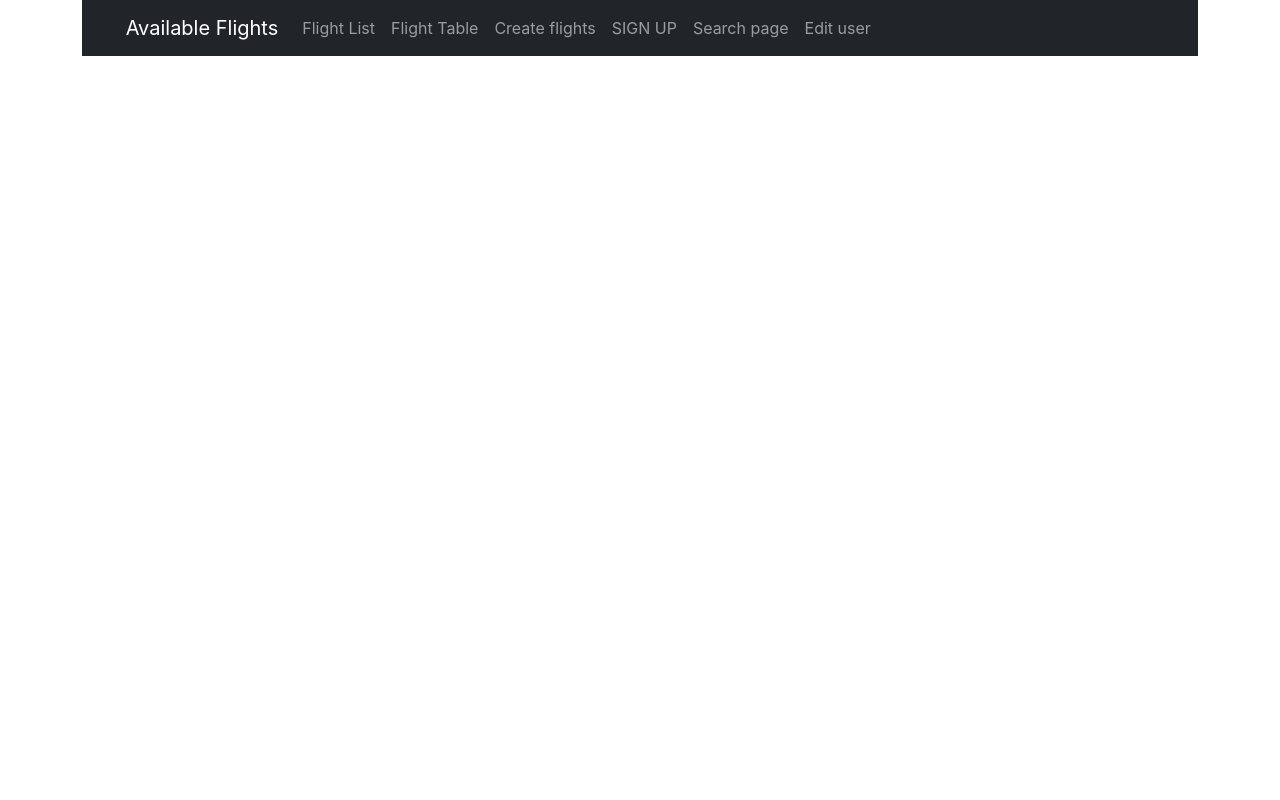
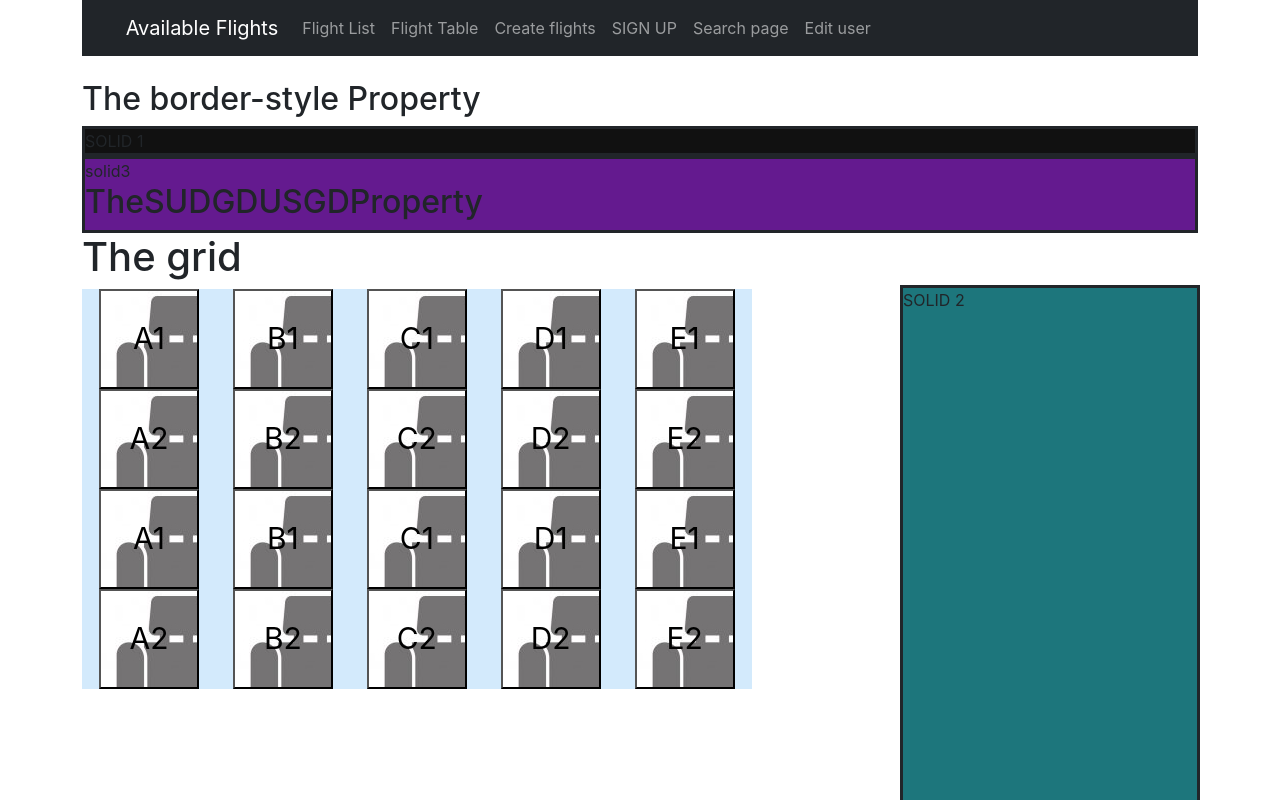
Before and after one commit to advanced-computer-lab/Shawarma-Eaters, a React (Create React App) app in the folder Shawarma-Eaters/: page /seats in a window 1280 px wide. Shown: the top 800 px of the page. Built offline with nearby package versions, Linux system fonts and the light colour scheme.

Commit message:
seats start try
just trying out stuff
all of it maybe thrown in the trash idk

```diff
--- a/Shawarma-Eaters/src/App.js
+++ b/Shawarma-Eaters/src/App.js
@@ -15,6 +15,8 @@ import DeleteFlight from './components/flight-list.component';
 import EditUser from './components/update-user.component';
 import SearchPage from "./components/search-plus.component";
 import CreateUser from "./components/create-user.component";
+
+import Seats from './components/Seats/seats';
 
 function App() {
   const [buttonPopup,SetButtonPopup]= useState(false);
@@ -34,6 +36,9 @@ function App() {
       <Route path="/createuser" component={CreateUser} />
       <Route path="/searchplus" component={SearchPage} />
       <Route path="/edituser/:id" component={EditUser} />
+
+      <Route path="/seats" component={Seats} />
+
 
 
 
--- /dev/null
+++ b/Shawarma-Eaters/src/components/Seats/seats.css
@@ -0,0 +1,62 @@
+
+div.solid1 {
+    border-style: solid;
+    background-color: #111;
+
+}
+div.solid2 {
+    border-style: solid;
+    width: 300px;
+    height: 900px;
+    background-color: rgb(29, 118, 124);
+    position: absolute;
+    left: 900px;
+    top: 285px;
+
+}
+div.solid3 {
+    border-style: solid;
+    background-color: rgb(100, 26, 143);
+
+}
+
+button.button{
+    background-image: url("seat-icon.jpg");
+    position: static;
+    width: 100px;
+    height: 100px;
+    object-fit: contain;
+
+}
+
+
+
+
+div.grid-container {
+  display: grid;
+  grid-template-columns: auto auto auto auto auto;
+  grid-row-gap: 0px;
+  grid-gap: 0px;
+  background-color: #2196F3;
+  padding: 0px;
+  width: 60%;
+
+}
+
+div.grid-container > div {
+  background-color: rgba(255, 255, 255, 0.8);
+  text-align: center;
+  padding: 0px ;
+  font-size: 30px;
+  object-fit: contain;
+
+}
+
+
+img {
+    background-image: url("seat-icon.jpg");
+
+    width: 50px;
+    height: 50px;
+    object-fit: contain;
+  }
--- /dev/null
+++ b/Shawarma-Eaters/src/components/Seats/seats.js
@@ -0,0 +1,94 @@
+import React, { useState } from "react";
+import Form from "react-bootstrap/Form";
+import Button from "react-bootstrap/Button";
+import axios from 'axios';
+import "./seats.css";
+
+export default function Seats() {
+
+return(
+<body>
+
+<h2>The border-style Property</h2>
+
+<div class="solid1"> SOLID 1
+
+</div>
+
+<div class="solid2"> SOLID 2
+
+</div>
+
+<div class="solid3">solid3
+<h2>TheSUDGDUSGDProperty</h2>
+
+</div>
+
+
+
+
+
+
+<h1>The grid   </h1>
+
+
+<div class="grid-container">
+<div class="item1">
+   <button class="button" type="button">A1</button>
+   </div>
+  <div class="item2">
+   <button class="button" type="button">B1</button> </div>
+  <div class="item3">
+   <button class="button" type="button">C1</button> </div>
+  <div class="item4">
+    <button class="button" type="button">D1</button></div>
+  <div class="item5">
+      <button class="button" type="button">E1</button></div>
+
+  <div class="item1">
+   <button class="button" type="button">A2</button> </div>
+  <div class="item2">
+   <button class="button" type="button">B2</button> </div>
+  <div class="item3">
+   <button class="button" type="button">C2</button> </div>
+  <div class="item4">
+    <button class="button" type="button">D2</button></div>
+  <div class="item5">
+      <button class="button" type="button">E2</button></div>
+
+      <div class="item1">
+   <button class="button" type="button">A1</button> </div>
+  <div class="item2">
+   <button class="button" type="button">B1</button> </div>
+  <div class="item3">
+   <button class="button" type="button">C1</button> </div>
+  <div class="item4">
+    <button class="button" type="button">D1</button></div>
+  <div class="item5">
+      <button class="button" type="button">E1</button></div>
+
+  <div class="item1">
+   <button class="button" type="button">A2</button> </div>
+  <div class="item2">
+   <button class="button" type="button">B2</button> </div>
+  <div class="item3">
+   <button class="button" type="button">C2</button> </div>
+  <div class="item4">
+    <button class="button" type="button">D2</button></div>
+  <div class="item5">
+      <button class="button" type="button">E2</button></div>
+
+
+
+
+  {/* <div class="item1">
+   <button class="button"  type="button">Click Me!
+   <img src="seat-icon.jpg" alt="seat icon" width="50" height="50"></img>
+   </button> </div> */}
+
+</div>
+
+</body>
+
+);
+}
```
Also changed, not shown: Shawarma-Eaters/src/components/Seats/seat-icon.jpg (added).
